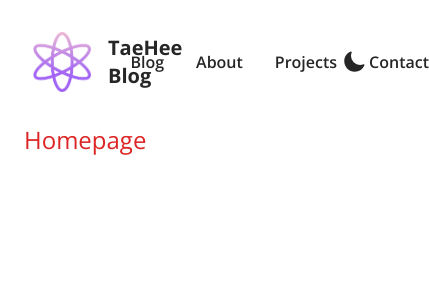
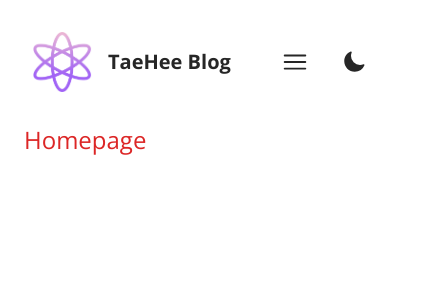
Before and after one commit to jangth0655/blog-taehee-v2, a Next.js app: page / in a window 390 px wide. Shown: the top 300 px of the page, 429 px wide, since content can reach past the window. Built offline with nearby package versions, Linux system fonts and the light colour scheme.

Commit message:
feat : Sidebar 모달창 추가

```diff
--- /dev/null
+++ b/src/components/ModalPortal.tsx
@@ -0,0 +1,21 @@
+import { useEffect, useState } from 'react';
+import reactDOM from 'react-dom';
+
+type Props = {
+  children: React.ReactNode;
+};
+
+const ModalPortal = ({ children }: Props) => {
+  const [mount, setMount] = useState<Element | null>(null);
+
+  useEffect(() => {
+    if (typeof window !== 'undefined') {
+      const node = document.getElementById('portal') as Element;
+      setMount(node);
+    }
+  }, []);
+
+  return mount ? reactDOM.createPortal(children, mount) : <></>;
+};
+
+export default ModalPortal;
--- a/src/components/hooks/useWindowSize.tsx
+++ b/src/components/hooks/useWindowSize.tsx
@@ -1,7 +1,7 @@
 import { useEffect, useState } from 'react';
 
 export const useWindowSize = () => {
-  const [value, setValue] = useState<number | undefined>(undefined);
+  const [value, setValue] = useState(0);
 
   useEffect(() => {
     if (typeof window !== 'undefined') {
@@ -13,6 +13,12 @@ export const useWindowSize = () => {
     }
   }, []);
 
+  useEffect(() => {
+    if (typeof window !== 'undefined') {
+      setValue(window.innerWidth);
+    }
+  }, []);
+
   return {
     windowSize: value,
   };
--- a/src/components/navbar/Navbar.tsx
+++ b/src/components/navbar/Navbar.tsx
@@ -2,6 +2,8 @@ import Image from 'next/image';
 import Link from 'next/link';
 import { HiMoon, HiSun, HiBars3 } from 'react-icons/hi2';
 import { useWindowSize } from '../hooks/useWindowSize';
+import { useState } from 'react';
+import Sidebar from './Sidebar';
 
 const navItems = [
   {
@@ -24,6 +26,7 @@ const navItems = [
 
 const Navbar = () => {
   const { windowSize } = useWindowSize();
+  const [openSidebar, setOpenSidebar] = useState(false);
   const responSiveNav = windowSize && windowSize < 710;
   return (
     <nav className='flex items-center justify-between text-neutral-800 relative'>
@@ -49,10 +52,15 @@ const Navbar = () => {
       )}
 
       {responSiveNav && (
-        <div className='mr-14 text-3xl'>
+        <div
+          onClick={() => setOpenSidebar(true)}
+          className='mr-14 text-3xl cursor-pointer hover:scale-105 transition-all'
+        >
           <HiBars3 />
         </div>
       )}
+
+      <Sidebar isActive={openSidebar} setIsActive={setOpenSidebar} />
 
       <div className='absolute flex items-center right-0'>
         <HiMoon className='text-2xl' />
--- /dev/null
+++ b/src/components/navbar/Sidebar.tsx
@@ -0,0 +1,32 @@
+import { Dispatch, SetStateAction } from 'react';
+import ModalPortal from '../ModalPortal';
+import { AiOutlineClose } from 'react-icons/ai';
+
+type Props = {
+  isActive: boolean;
+  setIsActive: Dispatch<SetStateAction<boolean>>;
+};
+
+const Sidebar = ({ isActive, setIsActive }: Props) => {
+  const closeSideBar = () => {
+    setIsActive(false);
+  };
+
+  return (
+    <ModalPortal>
+      <section
+        className={`${
+          isActive ? 'scale-x-100' : 'scale-x-0'
+        } origin-right transition-all fixed w-full h-full top-0 bg-neutral-300 opacity-90`}
+      >
+        <div
+          onClick={closeSideBar}
+          className='absolute top-12 right-20 cursor-pointer'
+        >
+          <AiOutlineClose className='text-4xl' />
+        </div>
+      </section>
+    </ModalPortal>
+  );
+};
+export default Sidebar;
--- a/src/pages/_document.tsx
+++ b/src/pages/_document.tsx
@@ -6,6 +6,7 @@ export default function Document() {
       <Head />
       <body>
         <Main />
+        <div id='portal' />
         <NextScript />
       </body>
     </Html>
```
